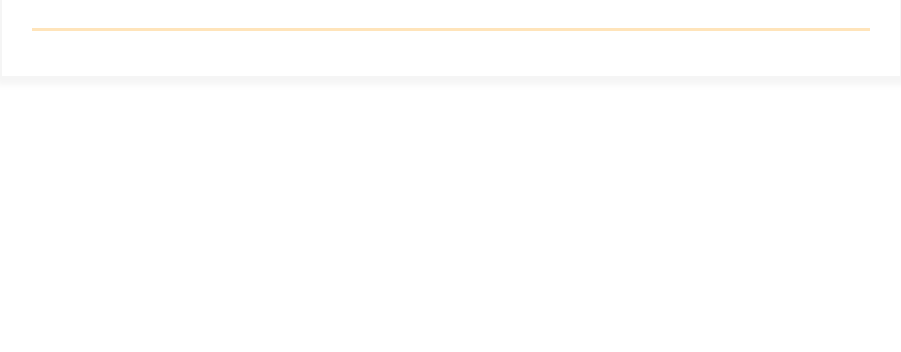
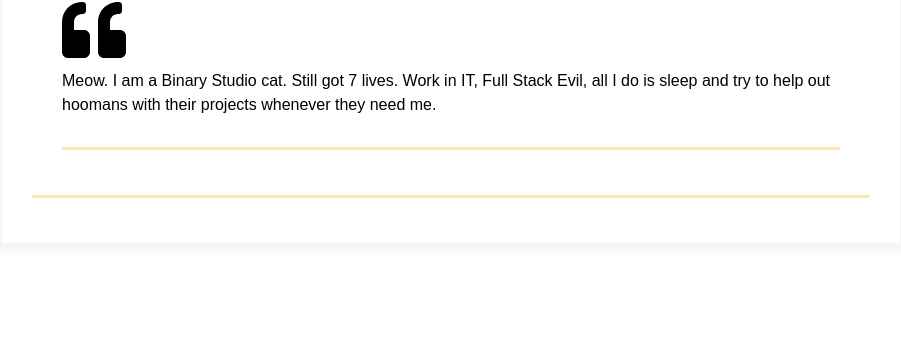
Before and after one commit to YurchykD/homepage, a plain HTML site: page index.html in a window 1280 px wide. Shown: the part 448-800 px from the top of the page, without its empty margins (189-1090 px from the left). Drawn offline with Linux system fonts and the light colour scheme.

Commit message:
Intro block is added

```diff
--- a/index.html
+++ b/index.html
@@ -43,7 +43,25 @@
                   </div>
                   <span>binary-studio</span>
                 </a>
+              </div>
+            </div>
 
+            <div class="container">
+              <div class="resume__block">
+                <div class="intro">
+                  <div class="intro__icon-wrapper">
+                    <svg class="intro__icon" xmlns="http://www.w3.org/2000/svg" viewBox="0 0 512 512" width="64" height="64">
+                      <path
+                        d="M464 256h-80v-64c0-35.3 28.7-64 64-64h8c13.3 0 24-10.7 24-24V56c0-13.3-10.7-24-24-24h-8c-88.4 0-160 71.6-160 160v240c0 26.5 21.5 48 48 48h128c26.5 0 48-21.5 48-48V304c0-26.5-21.5-48-48-48zm-288 0H96v-64c0-35.3 28.7-64 64-64h8c13.3 0 24-10.7 24-24V56c0-13.3-10.7-24-24-24h-8C71.6 32 0 103.6 0 192v240c0 26.5 21.5 48 48 48h128c26.5 0 48-21.5 48-48V304c0-26.5-21.5-48-48-48z">
+                      </path>
+                    </svg>
+                  </div>
+                  <p class="intro_text">Meow.
+                    I am a Binary Studio cat. Still got 7 lives. Work in IT, Full Stack Evil,
+                    all I do is sleep and try to help out hoomans with their projects whenever
+                    they need me.
+                  </p>
+                </div>
               </div>
             </div>
           </div>
```
